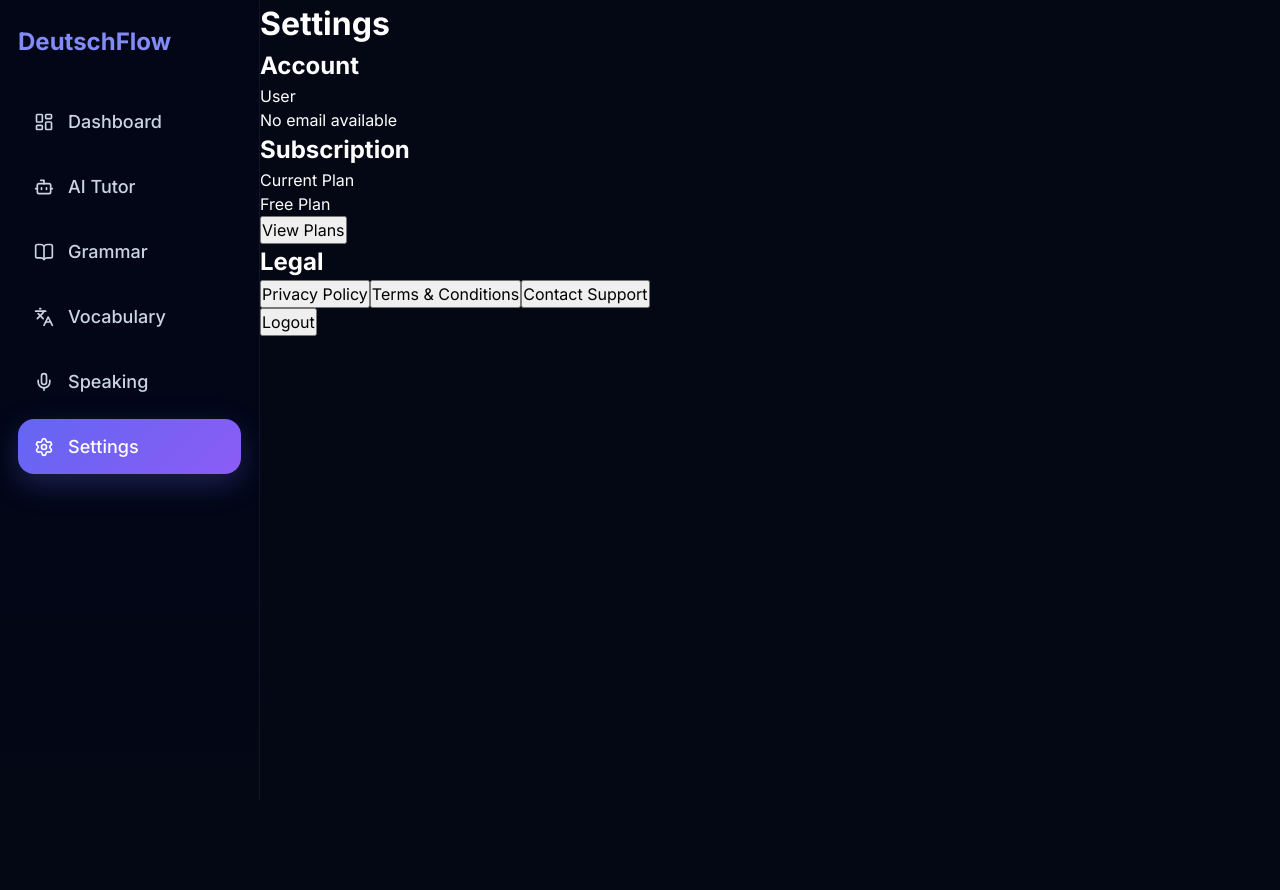
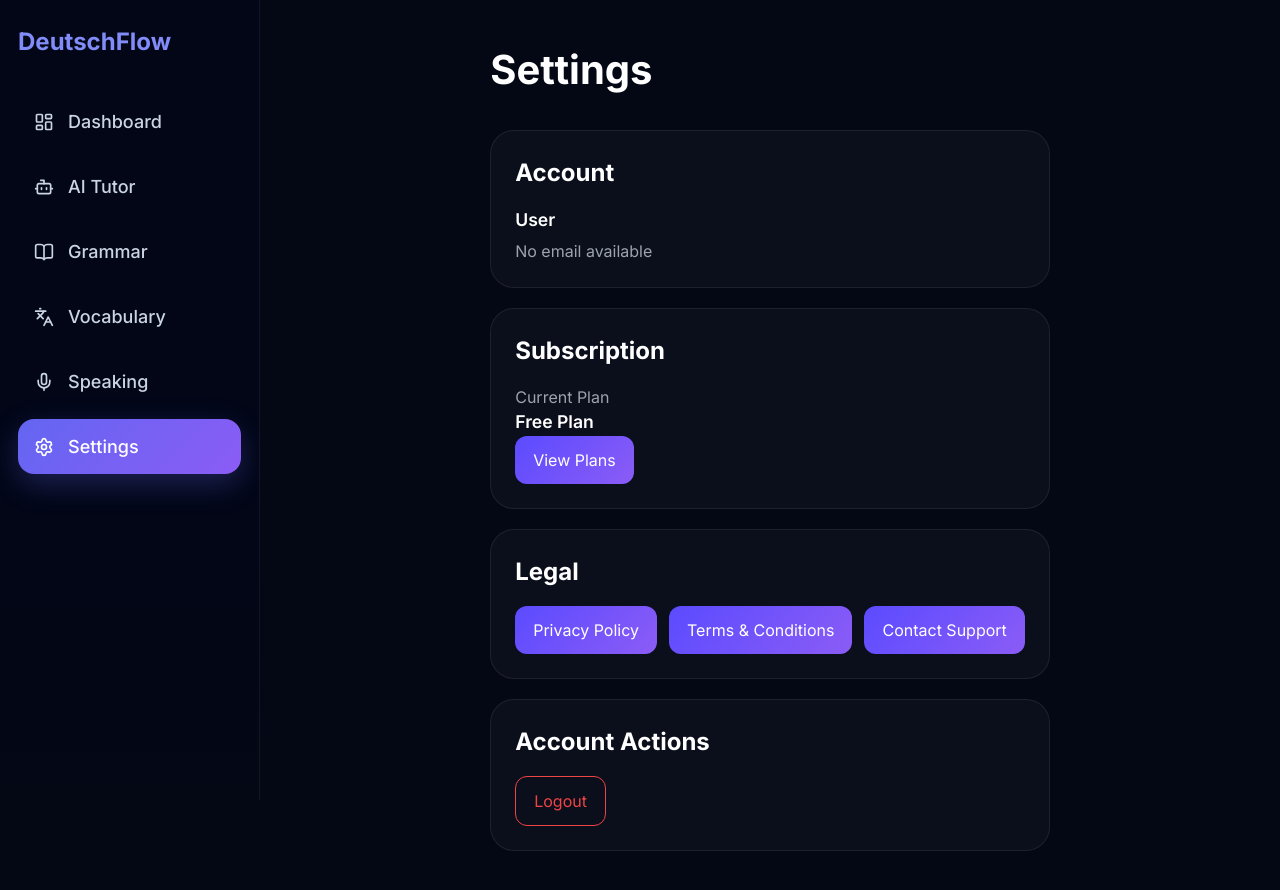
Before and after one commit to karthikg107/DeutschFlow, a React (Vite) app: page /settings in a window 1280 px wide. Shown: the top 890 px of the page. Before the commit the page ends 800 px from the top, so only its background shows below. Built offline with nearby package versions, Linux system fonts and the light colour scheme.

Commit message:
Settings done

```diff
--- a/src/pages/Contact.jsx
+++ b/src/pages/Contact.jsx
@@ -1,31 +1,40 @@
 import AppLayout from "../components/layout/AppLayout";
+import "../styles/settings.css";
 
 export default function Contact() {
   return (
     <AppLayout>
-      <div className="max-w-5xl mx-auto p-8">
-        <h1 className="text-4xl font-bold mb-8">
+      <div className="settings-page">
+
+        <h1 className="settings-title">
           Contact Support
         </h1>
 
-        <div className="bg-white/5 border border-white/10 rounded-2xl p-6">
-          <h2 className="text-2xl font-semibold mb-4">
-            DeutschFlow Support
-          </h2>
+        <div className="settings-card">
 
-          <p className="text-gray-300 mb-4">
-            Need help with your account, learning progress,
-            subscriptions, or reporting a bug?
-          </p>
+          <h2>DeutschFlow Support</h2>
 
-          <p className="text-lg font-medium">
+          <p className="settings-name">
             support@deutschflow.com
           </p>
 
-          <p className="text-gray-400 mt-4">
-            We typically respond within 48 hours.
+          <br />
+
+          <p>
+            Need help with your account,
+            learning progress, subscriptions,
+            or reporting a bug?
           </p>
+
+          <br />
+
+          <p className="settings-email">
+            Typical response time:
+            within 48 hours.
+          </p>
+
         </div>
+
       </div>
     </AppLayout>
   );
--- a/src/pages/Pricing.jsx
+++ b/src/pages/Pricing.jsx
@@ -1,42 +1,37 @@
 import AppLayout from "../components/layout/AppLayout";
+import "../styles/settings.css";
 
 export default function Pricing() {
   return (
     <AppLayout>
-      <div className="max-w-5xl mx-auto p-8">
-        <h1 className="text-4xl font-bold mb-8">
+      <div className="settings-page">
+
+        <h1 className="settings-title">
           DeutschFlow Premium
         </h1>
 
-        <div className="grid md:grid-cols-2 gap-6">
+        <div className="settings-card">
+          <h2>Free Plan</h2>
 
-          <div className="bg-white/5 border border-white/10 rounded-2xl p-6">
-            <h2 className="text-2xl font-semibold mb-4">
-              Free Plan
-            </h2>
+          <p>✓ Grammar Lessons</p>
+          <p>✓ Vocabulary Training</p>
+          <p>✓ Speaking Practice</p>
+          <p>✓ AI Tutor</p>
+        </div>
 
-            <ul className="space-y-3">
-              <li>✓ Grammar</li>
-              <li>✓ Vocabulary</li>
-              <li>✓ Speaking Practice</li>
-              <li>✓ AI Tutor</li>
-            </ul>
-          </div>
+        <div className="settings-card">
+          <h2>Premium Plan</h2>
 
-          <div className="bg-purple-500/10 border border-purple-500/30 rounded-2xl p-6">
-            <h2 className="text-2xl font-semibold mb-4">
-              Premium Plan
-            </h2>
+          <p>✓ Everything in Free</p>
+          <p>✓ Unlimited AI Tutor</p>
+          <p>✓ Advanced Analytics</p>
+          <p>✓ Future Premium Features</p>
 
-            <ul className="space-y-3">
-              <li>✓ Everything in Free</li>
-              <li>✓ Unlimited AI Tutor</li>
-              <li>✓ Advanced Analytics</li>
-              <li>✓ Future Premium Features</li>
-            </ul>
-          </div>
+          <button className="settings-btn">
+            Upgrade Soon
+          </button>
+        </div>
 
-        </div>
       </div>
     </AppLayout>
   );
--- a/src/pages/Privacy.jsx
+++ b/src/pages/Privacy.jsx
@@ -1,53 +1,46 @@
 import AppLayout from "../components/layout/AppLayout";
+import "../styles/settings.css";
 
 export default function Privacy() {
   return (
     <AppLayout>
-      <div className="max-w-5xl mx-auto p-8">
-        <h1 className="text-4xl font-bold mb-8">
+      <div className="settings-page">
+
+        <h1 className="settings-title">
           Privacy Policy
         </h1>
 
-        <div className="bg-white/5 border border-white/10 rounded-2xl p-6 space-y-6">
+        <div className="settings-card">
+          <h2>Information We Collect</h2>
 
-          <div>
-            <h2 className="text-xl font-semibold mb-2">
-              Information We Collect
-            </h2>
+          <p>Name</p>
+          <p>Email Address</p>
+          <p>Learning Progress</p>
+          <p>XP and Streak Data</p>
+          <p>Saved Vocabulary</p>
+        </div>
 
-            <ul className="list-disc ml-6 text-gray-300">
-              <li>Name</li>
-              <li>Email Address</li>
-              <li>Learning Progress</li>
-              <li>XP and Streak Data</li>
-              <li>Saved Vocabulary</li>
-            </ul>
-          </div>
+        <div className="settings-card">
+          <h2>How We Use Your Data</h2>
 
-          <div>
-            <h2 className="text-xl font-semibold mb-2">
-              How We Use Your Data
-            </h2>
+          <p>
+            We use your information to provide
+            learning services, track progress,
+            personalize your experience, and
+            improve DeutschFlow.
+          </p>
+        </div>
 
-            <p className="text-gray-300">
-              We use your information to provide learning
-              services, track progress, personalize your
-              experience, and improve DeutschFlow.
-            </p>
-          </div>
+        <div className="settings-card">
+          <h2>Your Rights</h2>
 
-          <div>
-            <h2 className="text-xl font-semibold mb-2">
-              Your Rights
-            </h2>
+          <p>
+            You may request access,
+            correction, or deletion of
+            your data at any time.
+          </p>
+        </div>
 
-            <p className="text-gray-300">
-              You may request access, correction, or deletion
-              of your data at any time.
-            </p>
-          </div>
-
-        </div>
       </div>
     </AppLayout>
   );
--- a/src/pages/Settings.jsx
+++ b/src/pages/Settings.jsx
@@ -1,6 +1,7 @@
 import AppLayout from "../components/layout/AppLayout";
 import { useNavigate } from "react-router-dom";
 import { useAuth } from "../context/AuthContext";
+import "../styles/settings.css";
 
 export default function Settings() {
   const navigate = useNavigate();
@@ -8,93 +9,96 @@ export default function Settings() {
 
   return (
     <AppLayout>
-    <div className="max-w-5xl mx-auto p-8">
-      <h1 className="text-4xl font-bold mb-8">
+      <div className="settings-page">
+
+        <h1 className="settings-title">
           Settings
         </h1>
 
         {/* Account */}
-      <div className="bg-white/5 border border-white/10 rounded-2xl p-6 mb-6">
-        <h2 className="text-xl font-semibold mb-4">
-          Account
-        </h2>
+        <div className="settings-card">
 
-        <div className="space-y-2">
-          <p className="text-lg font-medium">
+          <h2>Account</h2>
+
+          <p className="settings-name">
             {user?.name || "User"}
           </p>
 
-<p className="text-gray-400">
+          <p className="settings-email">
             {user?.email || "No email available"}
           </p>
-        </div>
+
         </div>
 
         {/* Subscription */}
-      <div className="bg-white/5 border border-white/10 rounded-2xl p-6 mb-6">
-        <div className="flex items-center justify-between">
-          <div>
-            <h2 className="text-xl font-semibold mb-2">
-              Subscription
-            </h2>
+        <div className="settings-card">
 
-            <p className="text-gray-400">
+          <h2>Subscription</h2>
+
+          <p className="settings-email">
             Current Plan
           </p>
 
-            <p className="text-lg font-medium">
+          <p className="settings-name">
             Free Plan
           </p>
-          </div>
 
           <button
             onClick={() => navigate("/pricing")}
-            className="px-5 py-3 rounded-xl bg-purple-600 hover:bg-purple-700 transition"
+            className="settings-btn"
           >
             View Plans
           </button>
-        </div>
+
         </div>
 
         {/* Legal */}
-      <div className="bg-white/5 border border-white/10 rounded-2xl p-6 mb-6">
-        <h2 className="text-xl font-semibold mb-4">
-          Legal
-        </h2>
+        <div className="settings-card">
 
-        <div className="flex flex-wrap gap-4">
+          <h2>Legal</h2>
+
+          <div className="settings-buttons">
+
             <button
               onClick={() => navigate("/privacy")}
-            className="px-4 py-2 rounded-xl bg-white/5 border border-white/10"
+              className="settings-btn"
             >
               Privacy Policy
             </button>
 
             <button
               onClick={() => navigate("/terms")}
-            className="px-4 py-2 rounded-xl bg-white/5 border border-white/10"
+              className="settings-btn"
             >
               Terms & Conditions
             </button>
 
             <button
               onClick={() => navigate("/contact")}
-            className="px-4 py-2 rounded-xl bg-white/5 border border-white/10"
+              className="settings-btn"
             >
               Contact Support
             </button>
-        </div>
+
           </div>
 
-      {/* Logout */}
+        </div>
+
+        {/* Account Actions */}
+<div className="settings-card">
+
+  <h2>Account Actions</h2>
+
   <button
     onClick={logout}
-        className="px-5 py-3 rounded-xl border border-red-500 text-red-400 hover:bg-red-500/10 transition"
+    className="logout-btn"
   >
     Logout
   </button>
+
+</div>
+
       </div>
     </AppLayout>
-
   );
 }
--- /dev/null
+++ b/src/styles/settings.css
@@ -0,0 +1,74 @@
+.settings-page{
+  max-width:750px;
+  margin:0 auto;
+  padding:40px;
+}
+
+.settings-title{
+  font-size:2.5rem;
+  font-weight:700;
+  margin-bottom:30px;
+}
+
+.settings-card{
+  background:rgba(255,255,255,0.03);
+  border:1px solid rgba(255,255,255,0.08);
+  border-radius:24px;
+  padding:24px;
+  margin-bottom:20px;
+  transition:0.25s ease;
+}
+
+.settings-card h2{
+  margin-bottom:16px;
+}
+
+.settings-name{
+  font-size:1.1rem;
+  font-weight:600;
+}
+
+.settings-email{
+  color:#9ca3af;
+  margin-top:6px;
+}
+
+.settings-buttons{
+  display:flex;
+  gap:12px;
+  flex-wrap:wrap;
+}
+
+.settings-btn{
+  background:linear-gradient(
+    135deg,
+    #5b4bff,
+    #8b5cf6
+  );
+  color:white;
+  border:none;
+  padding:12px 18px;
+  border-radius:12px;
+  cursor:pointer;
+}
+
+.settings-btn:hover{
+  opacity:0.9;
+}
+
+.logout-btn{
+  background:transparent;
+  border:1px solid #ef4444;
+  color:#ef4444;
+  padding:12px 18px;
+  border-radius:12px;
+  cursor:pointer;
+}
+
+.settings-card:hover{
+  border-color:rgba(109,74,255,.35);
+}
+
+.logout-btn:hover{
+  background:rgba(239,68,68,0.1);
+}
```
Also changed, not shown: src/pages/Terms.jsx (+29 -34 lines). Lines whose indentation alone changed are shown as unchanged.
